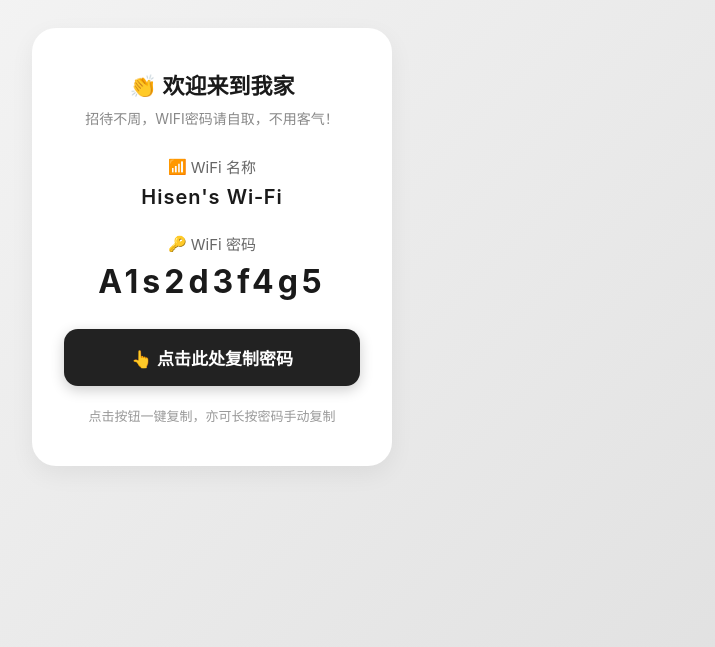
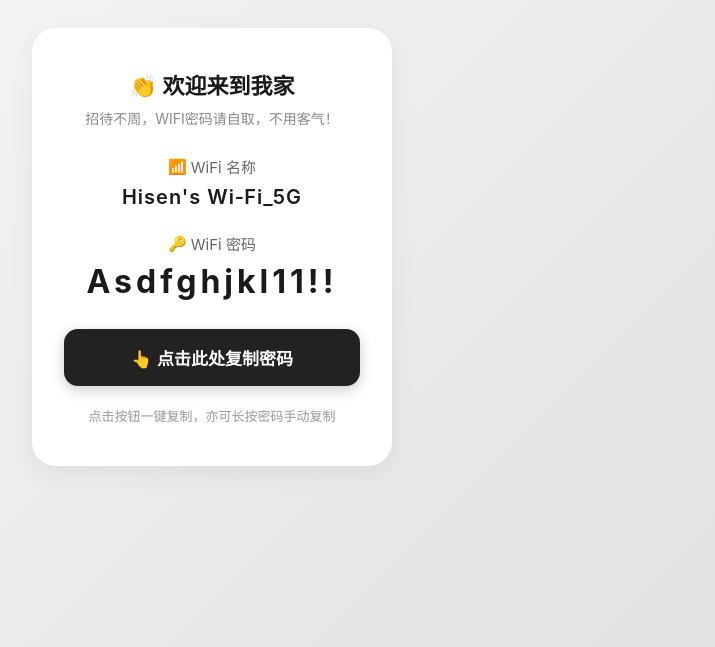
Before and after one commit to hisen9911-creator/wifi-page, a plain HTML site: page index.html in a window 1280 px wide. Shown: the part 153-800 px from the top of the page, without its empty margins (428-1143 px from the left). Drawn offline with Linux system fonts and the light colour scheme.

Commit message:
hisen's wifi-5g/Asdfghjkl11!!

```diff
--- a/index.html
+++ b/index.html
@@ -115,8 +115,8 @@
         // ==========================================
         // 只需修改下面这两行，填入真实的 WiFi 名称和密码
         // ==========================================
-        var WIFI_NAME = "Hisen's Wi‑Fi";
-        var WIFI_PASSWORD = "A1s2d3f4g5";
+        var WIFI_NAME = "Hisen's Wi‑Fi_5G";
+        var WIFI_PASSWORD = "Asdfghjkl11!!";
 
         // 页面加载时，自动填充 WiFi 名称和密码
         document.getElementById("wifiName").textContent = WIFI_NAME;
```
